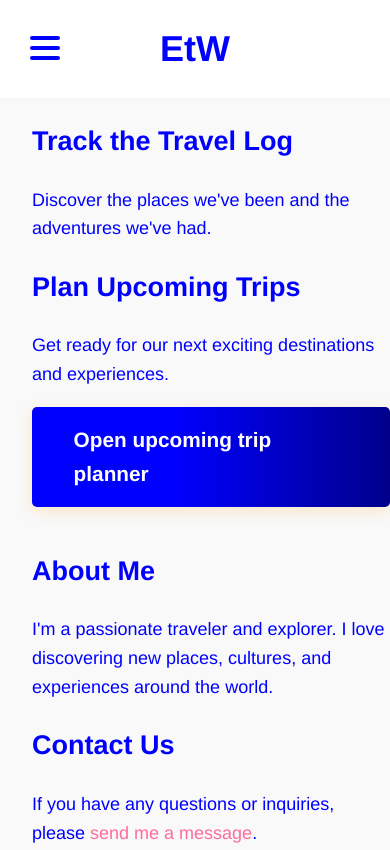
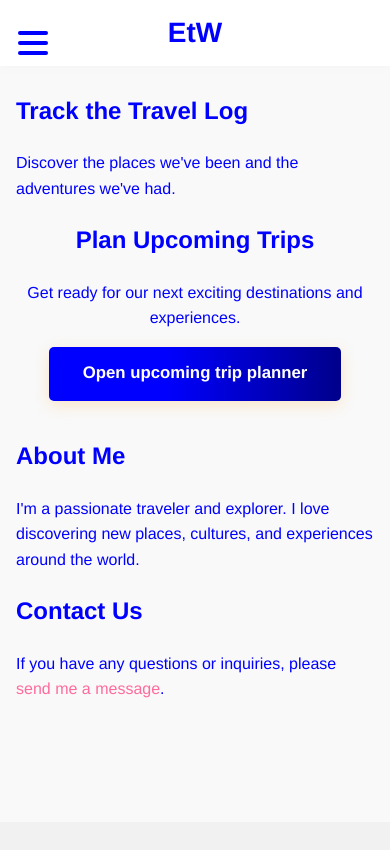
Before and after one commit to mahoko0527-maker/exploretheworld, a website: page index.html in a window 390 px wide. Shown: the top 850 px of the page. Drawn offline with Linux system fonts and the light colour scheme.

Commit message:
Fix mobile header overlap and center upcoming trip banner

```diff
--- a/styles.css
+++ b/styles.css
@@ -146,15 +146,7 @@ main {
     position: fixed;
     top: 0; left: 0; right: 0; bottom: 0;
     background: rgba(0,0,0,0.2);
-    body {
-        font-size: 18px;
-        line-height: 1.6;
-        color: blue;
-        background: #f9f9f9;
-        margin: 0;
-        font-family: 'Helvetica Neue', Arial, sans-serif;
-        font-weight: 400;
-    }    z-index: 1650;
+    z-index: 1650;
 }
 .sidebar-overlay.open {
     display: block;
@@ -529,3 +521,37 @@ footer {
     transform: none;
     box-shadow: none;
 }
+
+@media (max-width: 768px) {
+    h1 {
+        font-size: 28px;
+        line-height: 1.2;
+        padding: 16px 56px;
+    }
+
+    .menu-btn {
+        top: 10px;
+        left: 12px;
+    }
+
+    main {
+        margin-top: 92px;
+        padding-left: 16px;
+        padding-right: 16px;
+    }
+
+    body {
+        font-size: 16px;
+    }
+
+    #upcoming-trips {
+        text-align: center;
+    }
+
+    #upcoming-trips .highlight-btn {
+        display: inline-block;
+        margin-left: auto;
+        margin-right: auto;
+        font-size: 1.05rem;
+    }
+}
```
